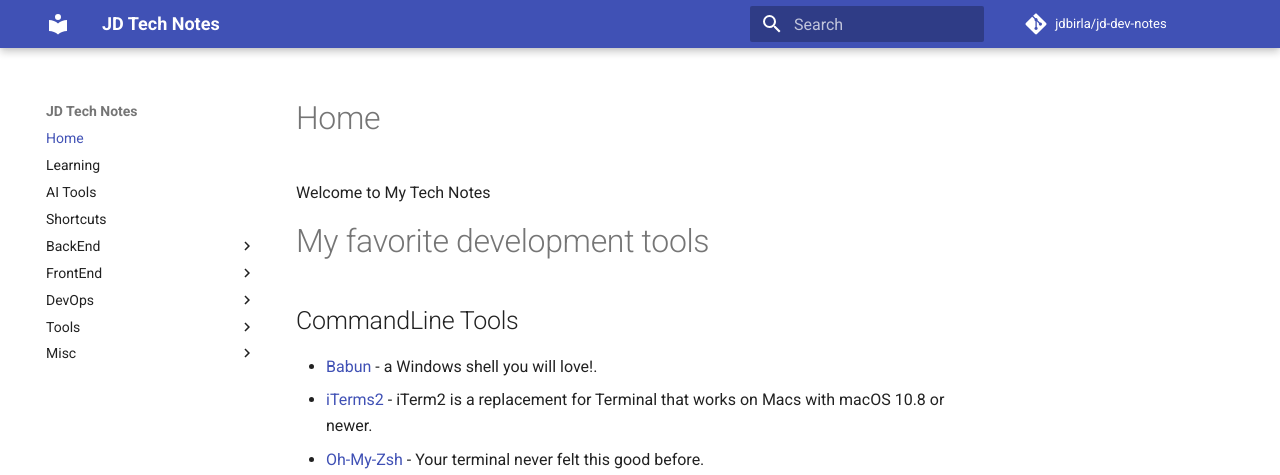
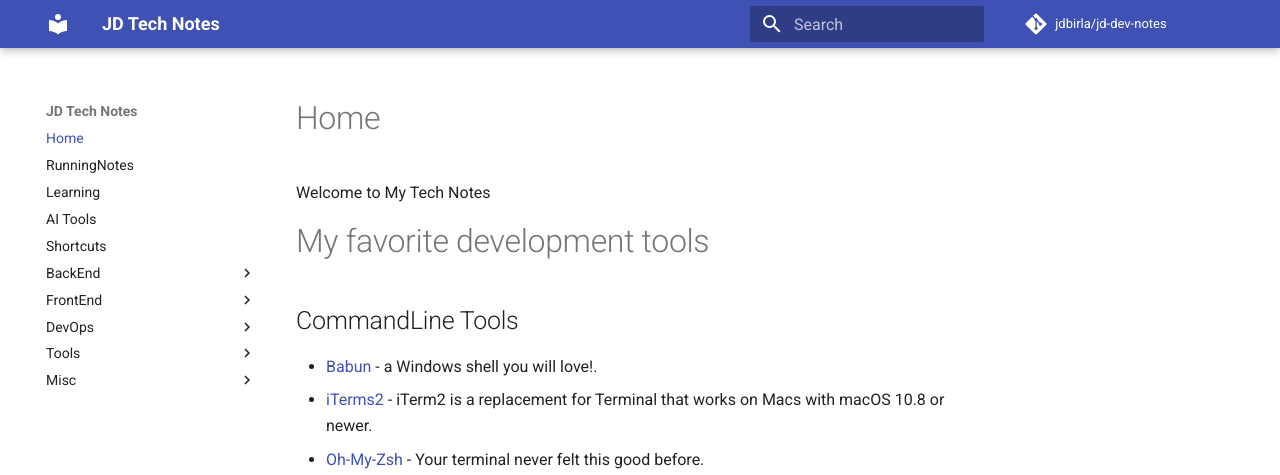
Before and after one commit to jdbirla/jd-dev-notes, an MkDocs documentation site: the page built from docs/index.md, in a window 1280 px wide. Shown: the top 475 px of the page. Built offline with MkDocs 1.6.1 and Material for MkDocs 9.7.7, drawn with Linux system fonts in a browser that asks for light colours; comment, search, counter and statistics services are not loaded.

Commit message:
Update mkdocs.yml

```diff
--- a/mkdocs.yml
+++ b/mkdocs.yml
@@ -14,6 +14,7 @@ theme:
   name: material
 nav:
   - Home: index.md
+  - RunningNotes: runningnotes.md
   - Learning: learning.md
   - AI Tools: aitools.md
   - Shortcuts: shortcuts.md
@@ -22,6 +23,7 @@ nav:
       - Ecosystem: java/ecosystem.md
       - Maven: java/maven.md
       - Gradle: java/gradle.md
+      - JavaJdGuide: java/javajdguide.md
     - SpringBoot:
       - Introduction: springboot/introduction.md
   - FrontEnd:
```
